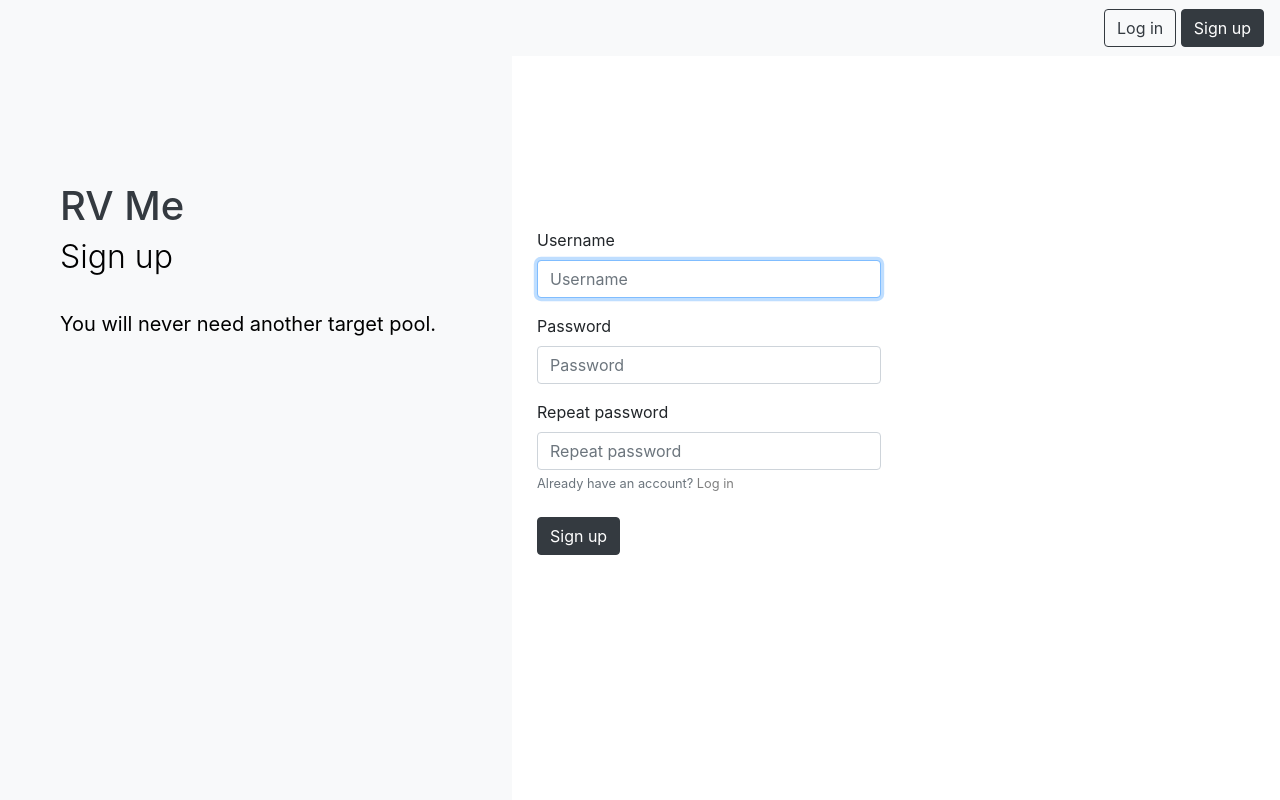
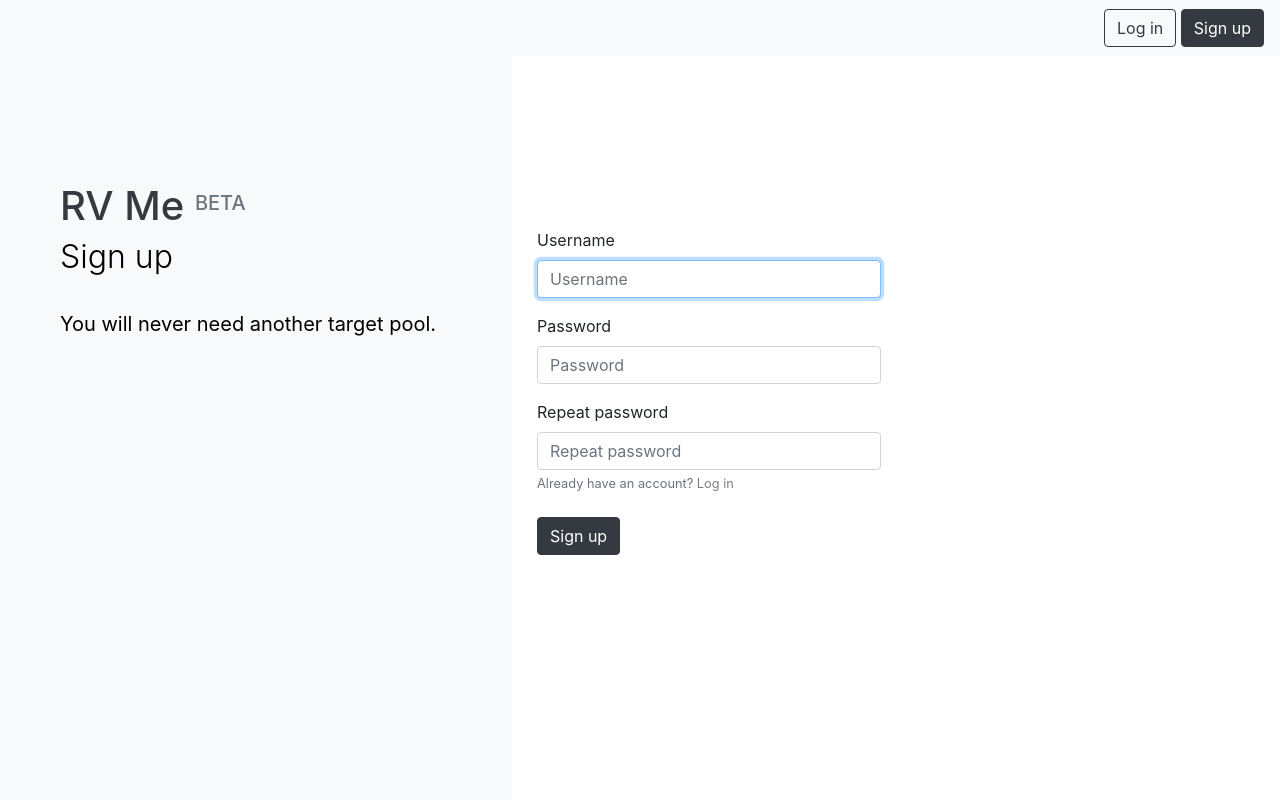
Before and after one commit to nykotar/rvme, a Django app: page /accounts/signup/ in a window 1280 px wide. Run offline with Django 3.2, Linux system fonts and the light colour scheme; some libraries are stand-ins or nearby versions.

Commit message:
Add beta badges

```diff
--- a/pool/templates/base_main.html
+++ b/pool/templates/base_main.html
@@ -28,7 +28,7 @@
 
   {% if not user.is_authenticated %}
     <nav class="navbar navbar-expand-lg navbar-light bg-light">
-      <a class="navbar-brand text-dark" id="logo" href="{% url 'index' %}">RV Me</a>
+      <a class="navbar-brand text-dark" id="logo" href="{% url 'index' %}">RV Me <sup class="text-muted">BETA</sup></a>
       <button class="navbar-toggler" type="button" data-toggle="collapse" data-target="#navbarSupportedContent" aria-controls="navbarSupportedContent" aria-expanded="false" aria-label="Toggle navigation">
         <span class="navbar-toggler-icon"></span>
       </button>
@@ -60,7 +60,7 @@
     {% if user.is_authenticated %}
     <!-- Sidebar -->
     <div class="bg-light border-right" id="sidebar-wrapper">
-      <div class="sidebar-heading"><a class="text-reset text-decoration-none" href="{% url 'pool:index' %}">RVMe </a></div>
+      <div class="sidebar-heading"><a class="text-reset text-decoration-none" href="{% url 'pool:index' %}">RVMe <sup class="text-muted">BETA</sup></a></div>
       <div class="list-group list-group-flush">
         <a href="{% url 'pool:index' %}" class="list-group-item list-group-item-action bg-light {% if request.resolver_match.view_name == 'pool:index' %}active{% endif %}">
           <i class="fas fa-bullseye mr-2"></i> Practice
--- a/templates/base_generic.html
+++ b/templates/base_generic.html
@@ -22,7 +22,7 @@
   <body>
     <header>
         <nav class="navbar navbar-expand-lg navbar-light bg-light">
-            <a class="navbar-brand text-dark" id="logo" href="{% url 'index' %}">RV Me</a>
+            <a class="navbar-brand text-dark" id="logo" href="{% url 'index' %}">RV Me <sup class="h6 text-muted">BETA</sup></a>
             <button class="navbar-toggler" type="button" data-toggle="collapse" data-target="#navbarSupportedContent" aria-controls="navbarSupportedContent" aria-expanded="false" aria-label="Toggle navigation">
               <span class="navbar-toggler-icon"></span>
             </button>
--- a/templates/registration/login.html
+++ b/templates/registration/login.html
@@ -8,7 +8,7 @@
 {% block content %}
     <div class="sidenav">
          <div class="login-main-text">
-            <h1><a class="text-decoration-none text-dark" href="{% url 'index' %}">RV Me</a></h1><h2> Login</h2><br/>
+            <h1><a class="text-decoration-none text-dark" href="{% url 'index' %}">RV Me <sup class="text-muted h5">BETA</sup></a></h1><h2> Login</h2><br/>
             <blockquote class="blockquote">
                {% autoescape off %}
                   {% random_quote %}
--- a/templates/registration/signup.html
+++ b/templates/registration/signup.html
@@ -8,7 +8,7 @@
 {% block content %}
     <div class="sidenav">
          <div class="login-main-text">
-            <h1><a class="text-decoration-none text-dark" href="{% url 'index' %}">RV Me</a></h1>
+            <h1><a class="text-decoration-none text-dark" href="{% url 'index' %}">RV Me <sup class="text-muted h5">BETA</sup></a></h1>
             <h2>Sign up</h2>
             <br/>
          <blockquote class="blockquote">
```
